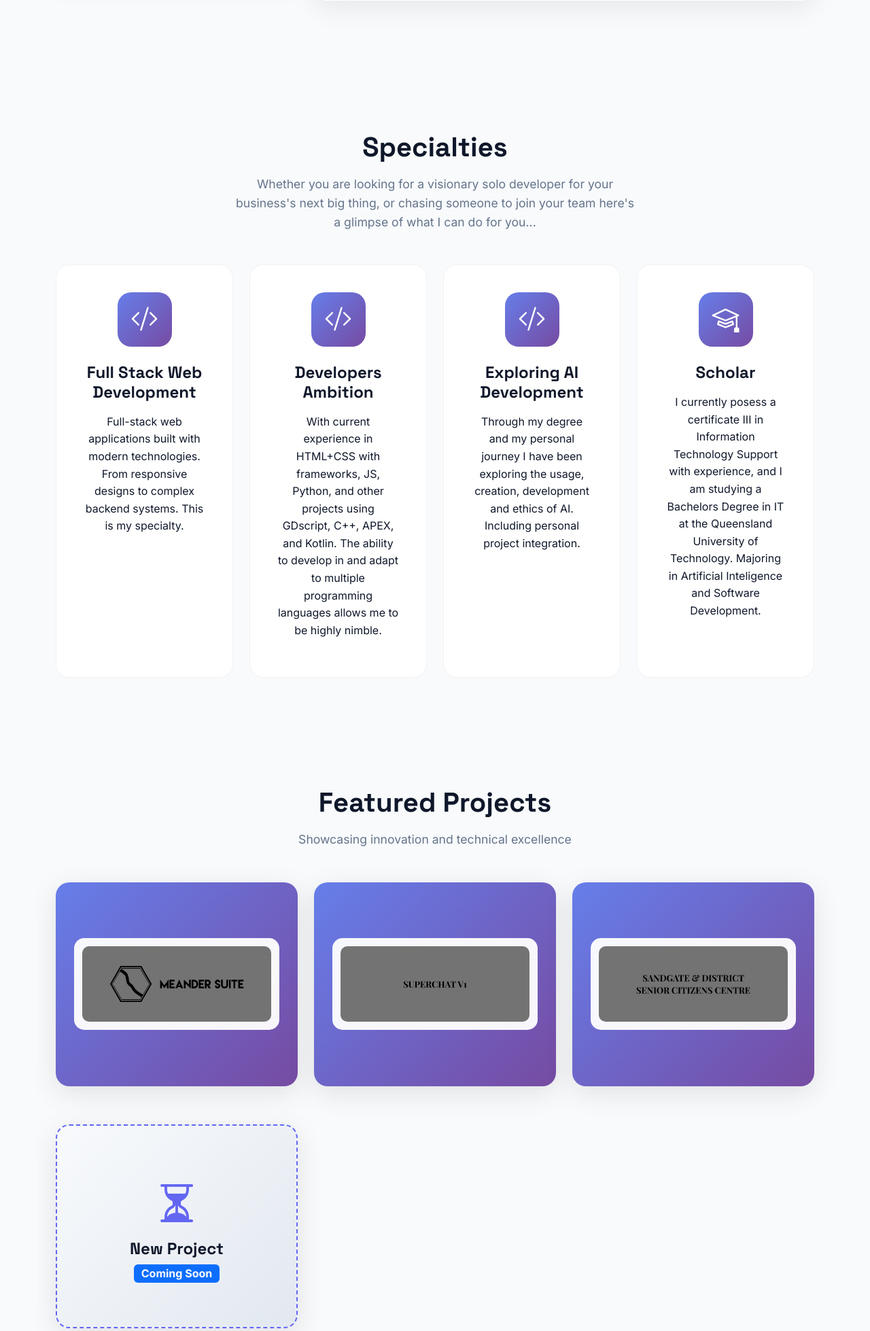
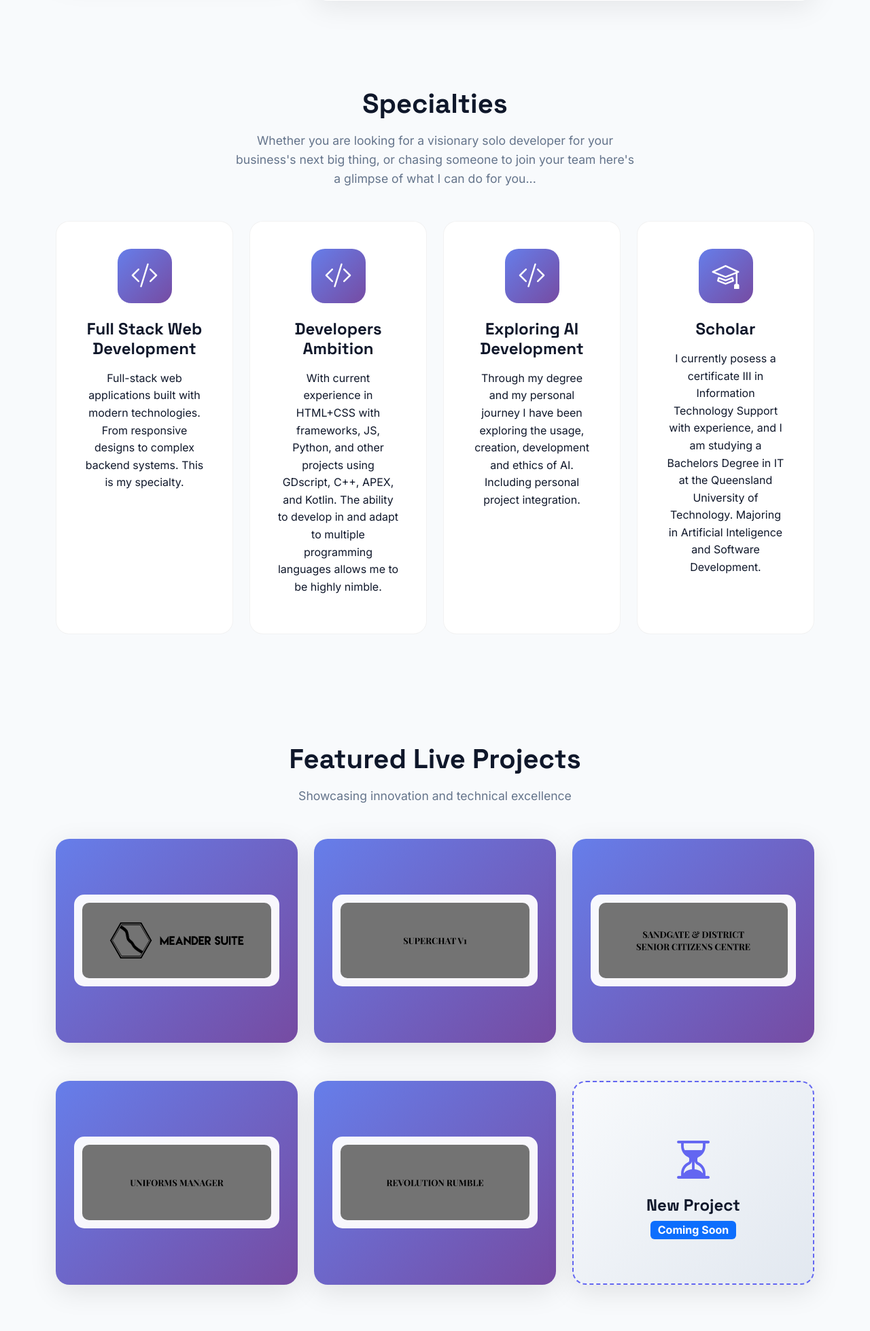
Before and after one commit to lachietech/Personal-Website, a Python web app: template public/templates/main/index.html in a window 1280 px wide. Shown: the part 596-2554 px from the top of the page at 68% size. Run offline with Jinja, Linux system fonts and the light colour scheme; the template is opened without the code that fills it, so the values that code supplies are empty.

Commit message:
Homepage updates

```diff
--- a/public/templates/main/index.html
+++ b/public/templates/main/index.html
@@ -214,7 +214,7 @@
         <section id="portfolio" class="section">
             <div class="container">
                 <div class="section-title fade-up">
-                    <h2>Featured Projects</h2>
+                    <h2>Featured Live Projects</h2>
                     <p>Showcasing innovation and technical excellence</p>
                 </div>
 
@@ -237,6 +237,49 @@
                         <a href="https://sandgateseniors.com" class="portfolio-item" style="background: linear-gradient(135deg, #667eea 0%, #764ba2 100%); display: flex; align-items: center; justify-content: center; min-height: 300px; border-radius: 20px;">
                             <div style="text-align: center; padding: 0.75rem; background: rgba(255,255,255,0.95); border-radius: 15px; margin: 1rem; max-width: 85%;">
                                 <img src="../../../static/main/img/portfolio/sandgateseniors.png" alt="Sandgate Seniors" style="max-width: 100%; height: auto; border-radius: 10px;">
+                            </div>
+                        </a>
+                    </div>
+                    <div class="col-lg-4 col-md-6 fade-up">
+                        <a href="/hfssuniformsapp" class="portfolio-item" style="background: linear-gradient(135deg, #667eea 0%, #764ba2 100%); display: flex; align-items: center; justify-content: center; min-height: 300px; border-radius: 20px;">
+                            <div style="text-align: center; padding: 0.75rem; background: rgba(255,255,255,0.95); border-radius: 15px; margin: 1rem; max-width: 85%;">
+                                <img src="../../../static/main/img/portfolio/uniforms.png" alt="Sandgate Seniors" style="max-width: 100%; height: auto; border-radius: 10px;">
+                            </div>
+                        </a>
+                    </div>
+                    <div class="col-lg-4 col-md-6 fade-up">
+                        <a href="https://revolutionrumble.com.au" class="portfolio-item" style="background: linear-gradient(135deg, #667eea 0%, #764ba2 100%); display: flex; align-items: center; justify-content: center; min-height: 300px; border-radius: 20px;">
+                            <div style="text-align: center; padding: 0.75rem; background: rgba(255,255,255,0.95); border-radius: 15px; margin: 1rem; max-width: 85%;">
+                                <img src="../../../static/main/img/portfolio/revolutionrumble.png" alt="Sandgate Seniors" style="max-width: 100%; height: auto; border-radius: 10px;">
+                            </div>
+                        </a>
+                    </div>
+                    <div class="col-lg-4 col-md-6 fade-up">
+                        <div class="portfolio-item" style="background: linear-gradient(135deg, #f8fafc 0%, #e2e8f0 100%); display: flex; align-items: center; justify-content: center; min-height: 300px; border: 2px dashed var(--primary); cursor: default;">
+                            <div style="text-align: center; padding: 2rem;">
+                                <i class="bi bi-hourglass-split" style="font-size: 4rem; color: var(--primary); margin-bottom: 1rem;"></i>
+                                <h4 style="color: var(--dark); margin-bottom: 0.5rem;">New Project</h4>
+                                <span class="badge bg-primary" style="font-size: 1rem;">Coming Soon</span>
+                            </div>
+                        </div>
+                    </div>
+                </div>
+                <div class="section-title fade-up mt-5">
+                    <h2>Featured GitHub Projects</h2>
+                    <p>Check out my other projects on GitHub!</p>
+                </div>
+                <div class="row g-4">
+                    <div class="col-lg-4 col-md-6 fade-up">
+                        <a href="https://github.com/lachietech/JANE" class="portfolio-item" style="background: linear-gradient(135deg, #667eea 0%, #764ba2 100%); display: flex; align-items: center; justify-content: center; min-height: 300px; border-radius: 20px;">
+                            <div style="text-align: center; padding: 0.75rem; background: rgba(255,255,255,0.95); border-radius: 15px; margin: 1rem; max-width: 85%;">
+                                <img src="../../../static/main/img/portfolio/jane.png" alt="Meander Suite" style="max-width: 100%; height: auto; border-radius: 10px;">
+                            </div>
+                        </a>
+                    </div>
+                    <div class="col-lg-4 col-md-6 fade-up">
+                        <a href="https://github.com/lachietech/ourmoree" class="portfolio-item" style="background: linear-gradient(135deg, #667eea 0%, #764ba2 100%); display: flex; align-items: center; justify-content: center; min-height: 300px; border-radius: 20px;">
+                            <div style="text-align: center; padding: 0.75rem; background: rgba(255,255,255,0.95); border-radius: 15px; margin: 1rem; max-width: 85%;">
+                                <img src="../../../static/main/img/portfolio/ourmoree.png" alt="SuperChat" style="max-width: 100%; height: auto; border-radius: 10px;">
                             </div>
                         </a>
                     </div>
```
Also changed, not shown: public/static/main/css/index.css (+1 -43 lines), public/static/main/img/portfolio/jane.png (added), public/static/main/img/portfolio/ourmoree.png (added), public/static/main/img/portfolio/revolutionrumble.png (added), public/static/main/img/portfolio/uniforms.png (added).
